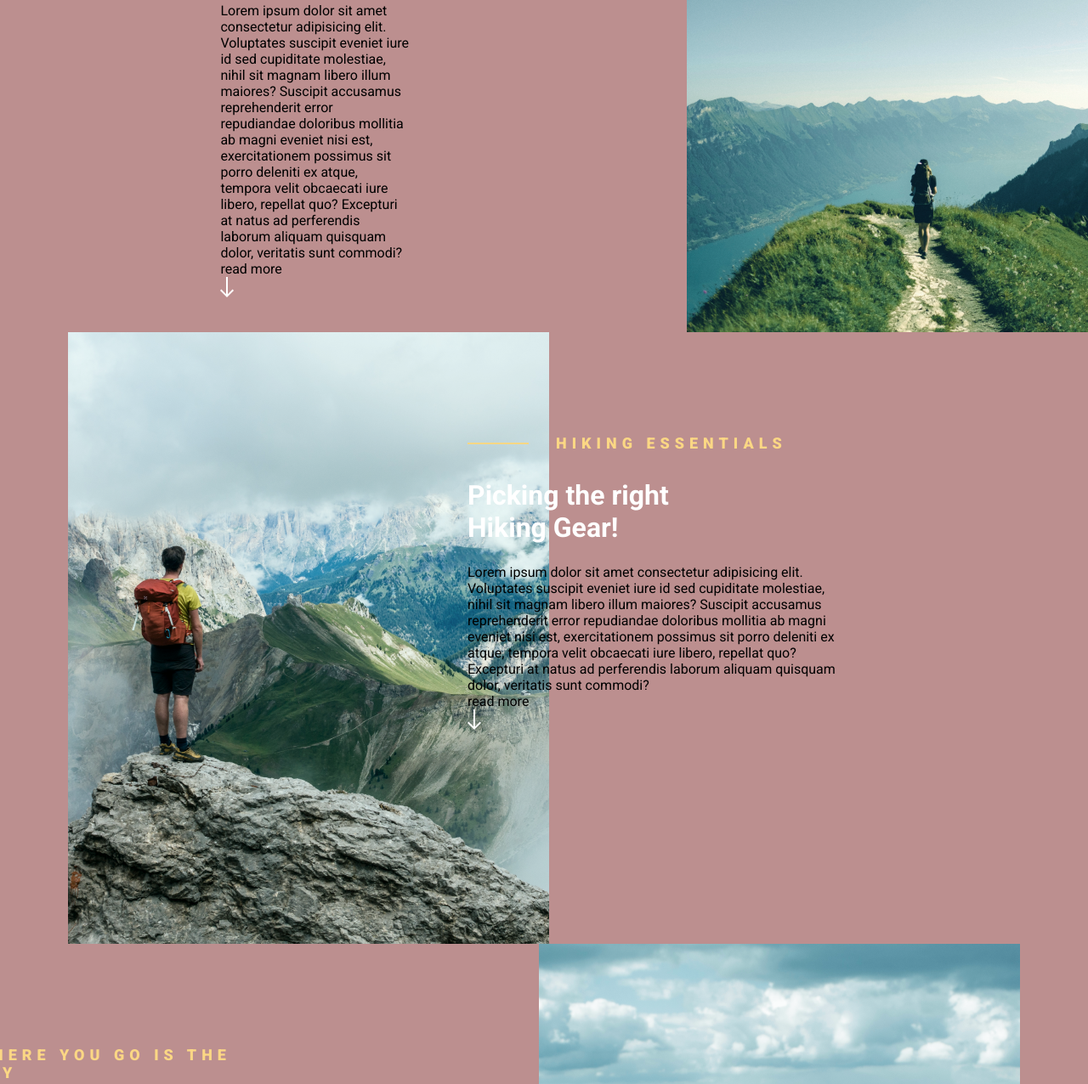
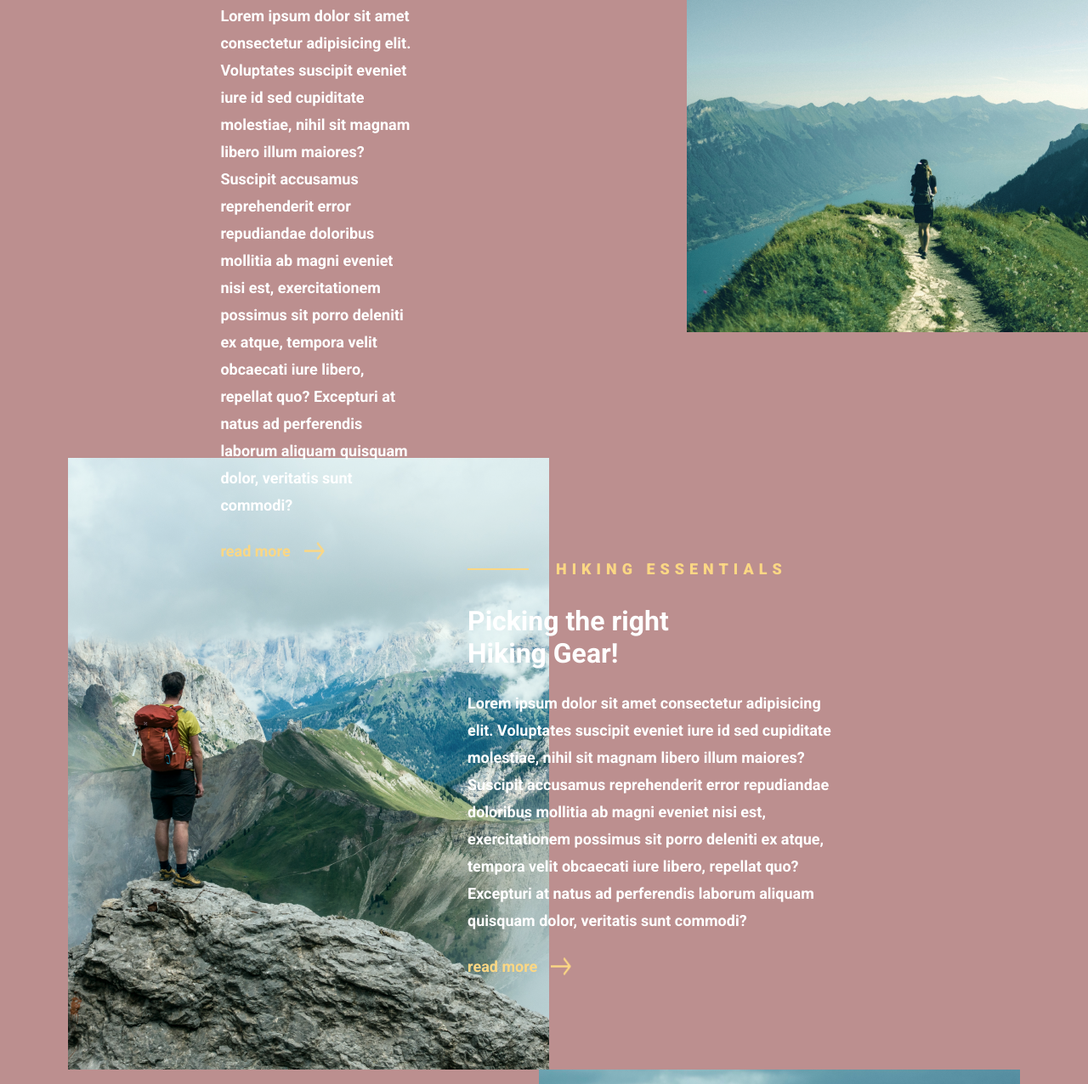
Before and after one commit to razvanstanciu/landing-page-project, a plain HTML site: page index.html in a window 1280 px wide. Shown: the part 1302-2578 px from the top of the page at 85% size. Drawn offline with Linux system fonts and the light colour scheme.

Commit message:
finished content style

```diff
--- a/css/index.css
+++ b/css/index.css
@@ -186,6 +186,29 @@ header {
     top: 120px;
 }
 
+.information {
+    color: #FFF;
+    font-weight: 700;
+    font-size: 18px;
+    line-height: 32px;
+    margin-bottom: 27px;
+}
+
+.read-more {
+    display: flex;
+}
+
+.read-more p {
+    color: #FBD784;
+    font-size: 18px;
+    margin-right: 16px;
+    font-weight: 700;
+}
+
+.read-more img {
+    color: #FBD784;
+}
+
 .picture {
     height: 720px;
     width: 566px;
--- a/index.html
+++ b/index.html
@@ -65,10 +65,10 @@
                     <p>get started</p>
                 </div>
                 <h2>What level of hiker <br>are you ?</h1>
-                <p>Lorem ipsum dolor sit amet consectetur adipisicing elit. Voluptates suscipit eveniet iure id sed cupiditate molestiae, nihil sit magnam libero illum maiores? Suscipit accusamus reprehenderit error repudiandae doloribus mollitia ab magni eveniet nisi est, exercitationem possimus sit porro deleniti ex atque, tempora velit obcaecati iure libero, repellat quo? Excepturi at natus ad perferendis laborum aliquam quisquam dolor, veritatis sunt commodi?</p>
-                <div class="read more">
+                <p class="information">Lorem ipsum dolor sit amet consectetur adipisicing elit. Voluptates suscipit eveniet iure id sed cupiditate molestiae, nihil sit magnam libero illum maiores? Suscipit accusamus reprehenderit error repudiandae doloribus mollitia ab magni eveniet nisi est, exercitationem possimus sit porro deleniti ex atque, tempora velit obcaecati iure libero, repellat quo? Excepturi at natus ad perferendis laborum aliquam quisquam dolor, veritatis sunt commodi?</p>
+                <div class="read-more">
                     <p>read more</p>
-                    <img src="/images/arrow_downward_24px.svg" alt="arrow-down">
+                    <img src="/images/arrow_downward_24px.png" alt="arrow-down">
                 </div>
             </div>
             <img class="picture" src="/images/01.png" alt="">
@@ -81,10 +81,10 @@
                     <p>hiking essentials</p>
                 </div>
                 <h2>Picking the right <br>Hiking Gear!</h1>
-                <p>Lorem ipsum dolor sit amet consectetur adipisicing elit. Voluptates suscipit eveniet iure id sed cupiditate molestiae, nihil sit magnam libero illum maiores? Suscipit accusamus reprehenderit error repudiandae doloribus mollitia ab magni eveniet nisi est, exercitationem possimus sit porro deleniti ex atque, tempora velit obcaecati iure libero, repellat quo? Excepturi at natus ad perferendis laborum aliquam quisquam dolor, veritatis sunt commodi?</p>
-                <div class="read more">
+                <p class="information">Lorem ipsum dolor sit amet consectetur adipisicing elit. Voluptates suscipit eveniet iure id sed cupiditate molestiae, nihil sit magnam libero illum maiores? Suscipit accusamus reprehenderit error repudiandae doloribus mollitia ab magni eveniet nisi est, exercitationem possimus sit porro deleniti ex atque, tempora velit obcaecati iure libero, repellat quo? Excepturi at natus ad perferendis laborum aliquam quisquam dolor, veritatis sunt commodi?</p>
+                <div class="read-more">
                     <p>read more</p>
-                    <img src="/images/arrow_downward_24px.svg" alt="arrow-down">
+                    <img src="/images/arrow_downward_24px.png" alt="arrow-down">
                 </div>
             </div>
         </div>
@@ -95,10 +95,10 @@
                     <p>where you go is the key</p>
                 </div>
                 <h2>Understanding your <br>Map & Timing</h1>
-                <p>Lorem ipsum dolor sit amet consectetur adipisicing elit. Voluptates suscipit eveniet iure id sed cupiditate molestiae, nihil sit magnam libero illum maiores? Suscipit accusamus reprehenderit error repudiandae doloribus mollitia ab magni eveniet nisi est, exercitationem possimus sit porro deleniti ex atque, tempora velit obcaecati iure libero, repellat quo? Excepturi at natus ad perferendis laborum aliquam quisquam dolor, veritatis sunt commodi?</p>
-                <div class="read more">
+                <p class="information">Lorem ipsum dolor sit amet consectetur adipisicing elit. Voluptates suscipit eveniet iure id sed cupiditate molestiae, nihil sit magnam libero illum maiores? Suscipit accusamus reprehenderit error repudiandae doloribus mollitia ab magni eveniet nisi est, exercitationem possimus sit porro deleniti ex atque, tempora velit obcaecati iure libero, repellat quo? Excepturi at natus ad perferendis laborum aliquam quisquam dolor, veritatis sunt commodi?</p>
+                <div class="read-more">
                     <p>read more</p>
-                    <img src="/images/arrow_downward_24px.svg" alt="arrow-down">
+                    <img src="/images/arrow_downward_24px.png" alt="arrow-down">
                 </div>
             </div>
             <img class="picture" src="/images/01 (2).png" alt="">
```
Also changed, not shown: images/arrow_downward_24px.png (added).
